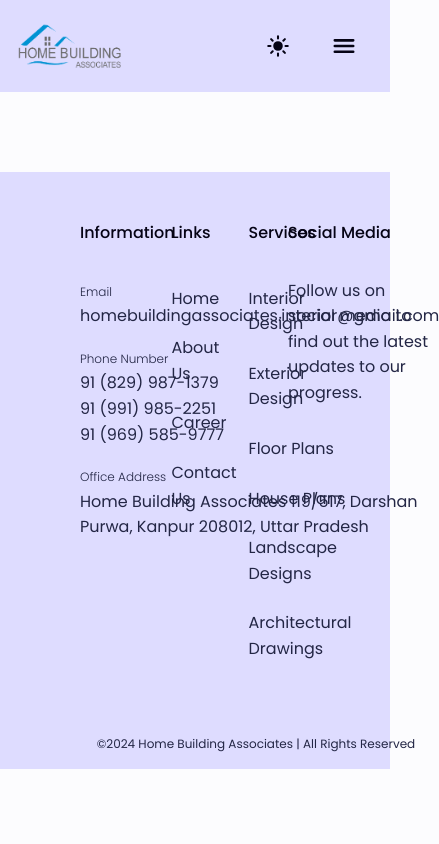
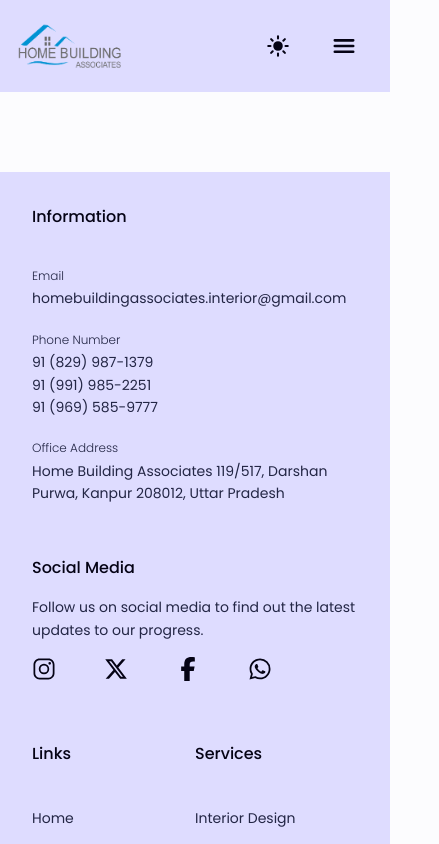
Before and after one commit to akashigamedev/architecture_website, a React (Create React App) app: page / in a window 390 px wide. Shown: the top 844 px of the page, 439 px wide, since content can reach past the window. Built offline with nearby package versions, Linux system fonts and the light colour scheme.

Commit message:
homepage responsiveness fixed
root cause was gap property, replacing it with row-gap fixed the issue

```diff
--- a/src/components/contact_form/ContactForm.module.css
+++ b/src/components/contact_form/ContactForm.module.css
@@ -26,8 +26,6 @@
     font-weight: bold;
     text-transform: capitalize;
 }
-
-
 
 .grid {
     display: grid;
@@ -133,7 +131,7 @@ form .btn {
         grid-row-start: 2;
         grid-column: span 12;
         justify-self: center;
-        width: 600px;
+        max-width: 600px;
         display: grid;
         grid-template-columns: 1fr 1fr;
         gap: 1rem;
@@ -192,7 +190,8 @@ form .btn {
         .grid {
             display: grid;
             grid-template-columns: repeat(12, 1fr);
-            gap: 2rem;
+            gap: 0;
+            row-gap: 2rem;
             margin: 0 2rem;
         }
 
@@ -211,10 +210,7 @@ form .btn {
         form {
             grid-row-start: 2;
             grid-column: span 12;
-
-            width: 100%;
             display: grid;
-
             gap: 1rem;
         }
         form .btn {
--- a/src/components/footer/Footer.js
+++ b/src/components/footer/Footer.js
@@ -50,6 +50,7 @@ const Footer = () => {
           <Link to="/about">About Us</Link>
           <Link to="/career">Career</Link>
           <Link to="/contact">Contact Us</Link>
+          <a href="#nav">Go to top</a>
         </div>
       </div>
       <div className={styles.serviceSection}>
@@ -71,7 +72,7 @@ const Footer = () => {
         </p>
         <div className={styles.socialLinks}>
           <a href="#">
-            <IoLogoInstagram size={24} />
+            <IoLogoInstagram size={24}/>
           </a>
           <a href="#">
             <FaXTwitter size={24} />
--- a/src/components/footer/Footer.module.css
+++ b/src/components/footer/Footer.module.css
@@ -6,7 +6,7 @@
   padding-bottom: 0;
   margin-top: var(--m-xl);
   background: var(--clr-secondary);
-  justify-items: center;
+  justify-items: end;
 }
 
 p {
@@ -68,6 +68,9 @@ p {
   flex-direction: row;
   gap: 3rem;
 }
+.socialLinks a > * {
+  min-width: 24px;
+}
 .socialLinks a {
   color: inherit;
   transition: color 300ms ease-in;
@@ -94,3 +97,72 @@ p {
   grid-column: span 12;
   text-align: center;
 }
+
+@media only screen and (max-width: 1200px) {
+  h4 {
+    font-size: 16px;
+  }
+  .container {
+    padding: 3rem;
+    padding-bottom: 1rem;
+  }
+  p,
+  .linksGroup > *,
+  .serviceGroup > * {
+    font-size: 14px;
+  }
+  span {
+    font-size: 10px;
+  }
+}
+
+@media only screen and (max-width: 950px) {
+  .infoContainer,
+  .linksSection,
+  .serviceSection {
+    grid-column: span 4;
+  }
+  .socialSection {
+    display: none;
+  }
+  .socialLinks.disable {
+    display: flex;
+    gap: 2rem;
+  }
+}
+
+@media only screen and (max-width: 700px) {
+  .container {
+    gap: 0;
+    padding: 2rem;
+  }
+  .infoContainer {
+    grid-column: span 12;
+  }
+  .socialLinks.disable {
+    display: none;
+  }
+  .socialSection {
+    justify-self: start;
+    display: flex;
+    gap:1rem;
+    margin-top: 50px;
+    grid-row-start: 2;
+    grid-column: span 12;
+  }
+  .linksSection,
+  .serviceSection {
+    margin-top: 60px;
+    grid-column: span 6;
+    justify-self: start;
+  }
+}
+
+@media only screen and (max-width: 350px) {
+  .container {
+    padding: 2rem 1rem;
+  }
+  .contactSection p {
+    max-width: 27ch;
+  }
+}
--- a/src/components/nav/Nav.js
+++ b/src/components/nav/Nav.js
@@ -31,7 +31,7 @@ export default function Nav({ darkMode, setDarkMode }) {
         <Link to="/" className={styles.logo}>
           <img src="/architecture_website/assets/images/logo.png" alt="Home Building Associates" />
         </Link>
-        <nav className={styles.desktopNav}>
+        <nav id="nav" className={styles.desktopNav}>
           <Link to="/architecture_website">Home</Link>
           <Link to="/about">About Us</Link>
           <Link to="/services">Services</Link>
--- a/src/components/process/Process.module.css
+++ b/src/components/process/Process.module.css
@@ -45,6 +45,11 @@
 
 
 @media only screen and (max-width: 450px) {
+    .grid {
+        gap: 0;
+        row-gap: 2rem;
+        margin: 0 2rem;
+    }
     .processCard {
         grid-column: span 12;
     }
--- a/src/components/product_section/ProductSection.module.css
+++ b/src/components/product_section/ProductSection.module.css
@@ -10,7 +10,7 @@
   text-align: center;
 }
 
-.textSection h2{
+.textSection h2 {
   margin-bottom: 1rem;
 }
 .textSection p {
@@ -44,6 +44,11 @@
 }
 
 @media only screen and (max-width: 450px) {
+  .container {
+    margin: 0 2rem;
+    gap: 0;
+    row-gap: 2rem;
+  }
   .productCard {
     grid-column: span 12;
   }
--- a/src/components/project_stats/ProjectStats.module.css
+++ b/src/components/project_stats/ProjectStats.module.css
@@ -42,4 +42,7 @@
         border-right: none;
         padding-bottom: 3rem;
     }
+    .grid {
+        margin: 0 2rem;
+    }
 }
--- a/src/components/services_section/ServicesSection.module.css
+++ b/src/components/services_section/ServicesSection.module.css
@@ -100,6 +100,11 @@
 }
 
 @media only screen and (max-width: 450px) {
+  .grid {
+    gap: 0;
+    row-gap: 2rem;
+    margin: 0 2rem;
+  }
   .btnGroup {
     width: 100%;
     grid-template-columns: 1fr;
--- a/src/components/testimonials.js/Testimonials.module.css
+++ b/src/components/testimonials.js/Testimonials.module.css
@@ -63,6 +63,8 @@
 
 @media only screen and (max-width: 450px) {
     .grid {
+        gap: 0;
+        row-gap: 2rem;
         margin: 0 2rem;
     }
     .testimonialCard {
--- a/src/index.css
+++ b/src/index.css
@@ -77,6 +77,9 @@ h6 {
 #__next {
   isolation: isolate;
 }
+html {
+  scroll-behavior: smooth;
+}
 h1,
 h2 {
   font-family: var(--ff-primary);
--- a/src/pages/homepage/Homepage.js
+++ b/src/pages/homepage/Homepage.js
@@ -52,7 +52,7 @@ export default function Homepage() {
       />
       <Spacer />
       <ContactForm />
-      <Spacer />
+      <Spacer size={"small"}/>
     </>
   );
 }
```
Lines whose indentation alone changed are shown as unchanged.
